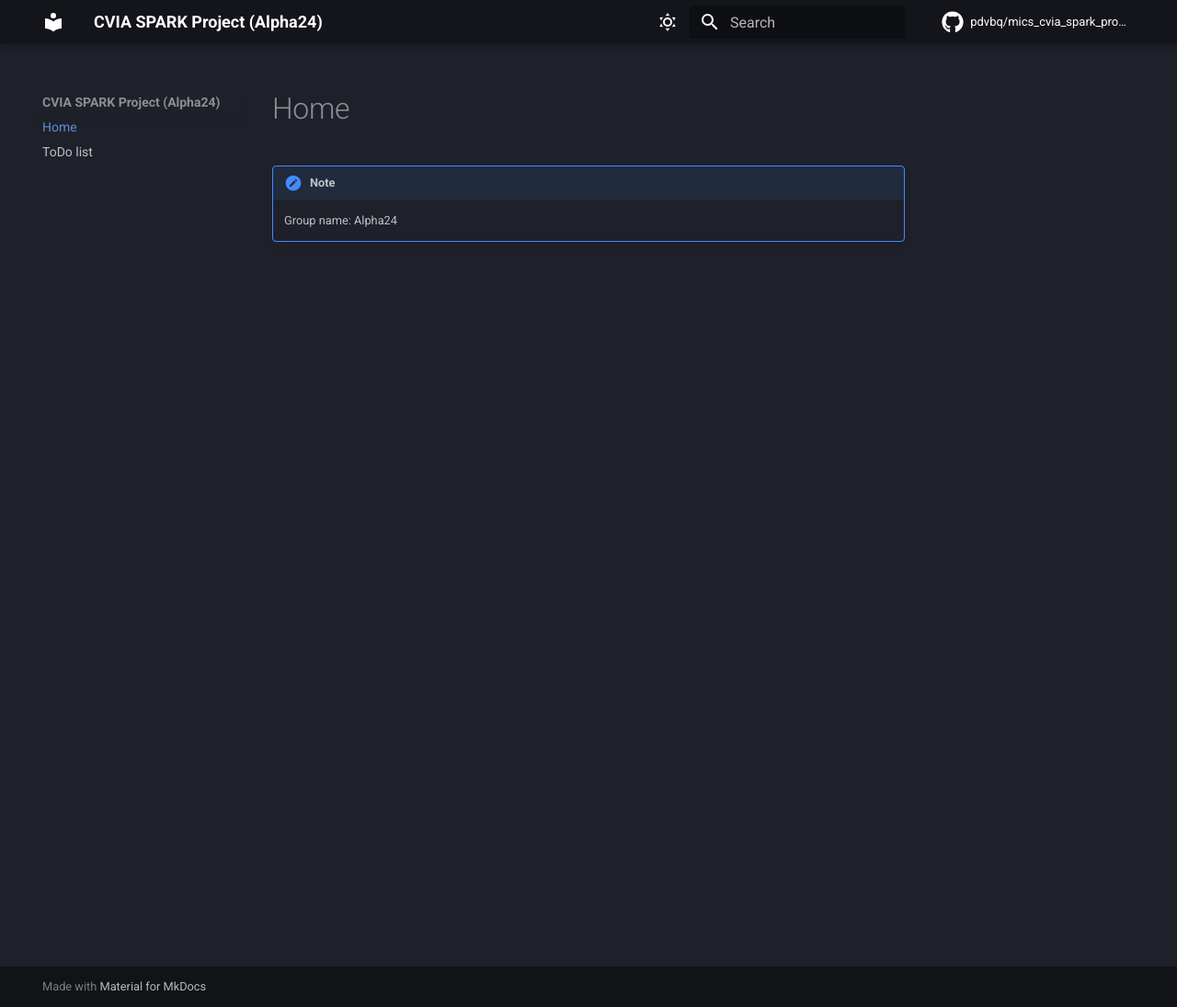
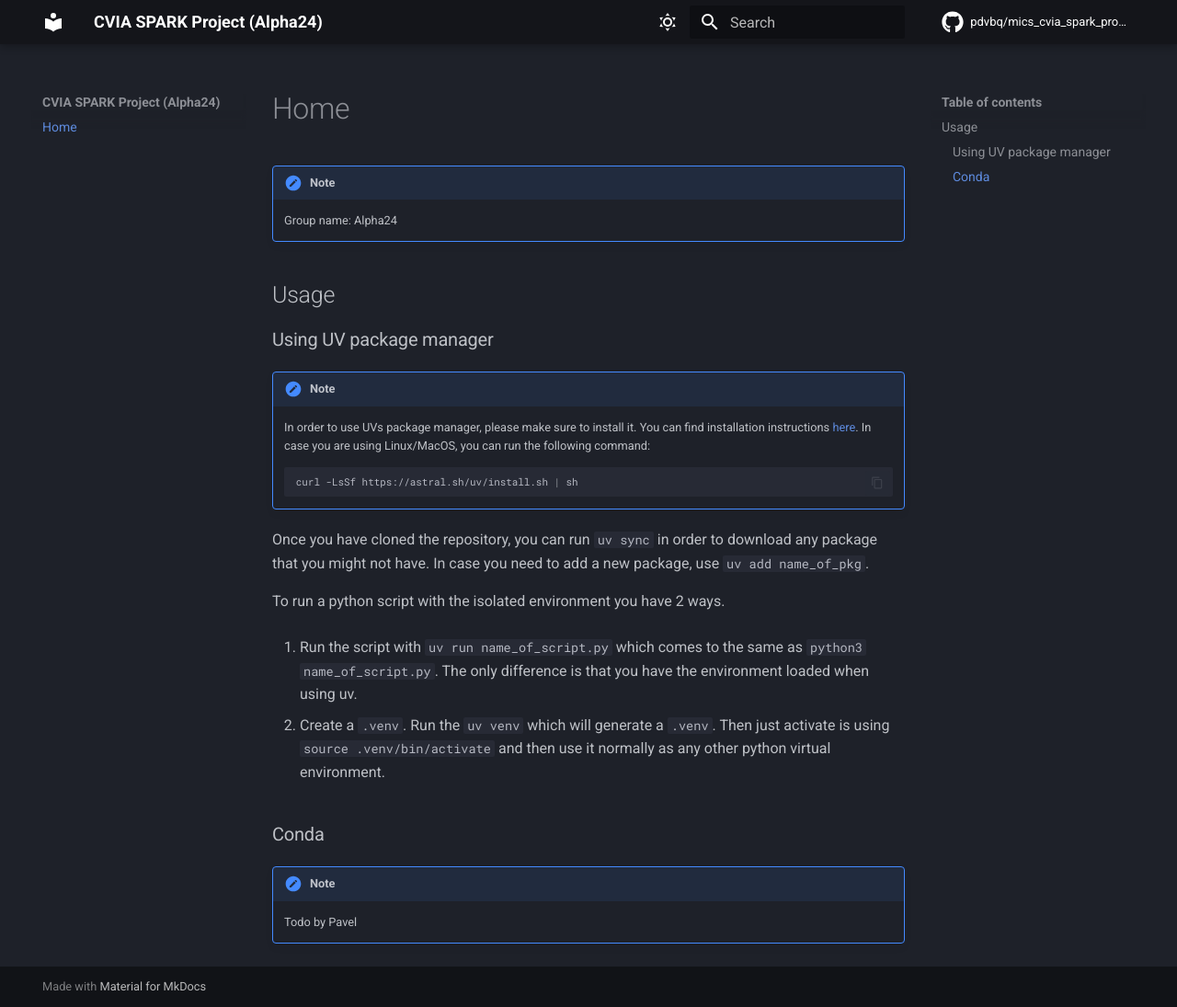
Before and after one commit to pdvbq/mics_cvia_spark_project, an MkDocs documentation site: the page built from docs/index.md, in a window 1280 px wide and 1095 px high. Shown: the whole window at 92% size. Built offline with MkDocs 1.6.1 and Material for MkDocs 9.7.7, drawn with Linux system fonts in a browser that asks for light colours; comment, search, counter and statistics services are not loaded.

Commit message:
docs: add usage guide for UV package manager

````diff
--- a/docs/index.md
+++ b/docs/index.md
@@ -1,3 +1,34 @@
 !!! note
 
     Group name: Alpha24
+
+## Usage
+
+### Using UV package manager
+
+!!! note
+
+    In order to use UVs package manager, please make sure to install it. You can
+    find installation instructions [here](https://docs.astral.sh/uv/getting-started/installation/).
+    In case you are using Linux/MacOS, you can run the following command:
+
+    ```sh
+    curl -LsSf https://astral.sh/uv/install.sh | sh
+    ```
+
+Once you have cloned the repository, you can run `uv sync` in order to download any package that you might not
+have. In case you need to add a new package, use `uv add name_of_pkg`.
+
+To run a python script with the isolated environment you have 2 ways.
+
+1. Run the script with `uv run name_of_script.py` which comes to the same as `python3 name_of_script.py`.
+   The only difference is that you have the environment loaded when using uv.
+
+2. Create a `.venv`. Run the `uv venv` which will generate a `.venv`. Then just activate is using `source .venv/bin/activate` and then
+   use it normally as any other python virtual environment.
+
+### Conda
+
+!!! note
+
+    Todo by Pavel
````
Also changed, not shown: docs/todo.md (deleted, +0 -7 lines).
